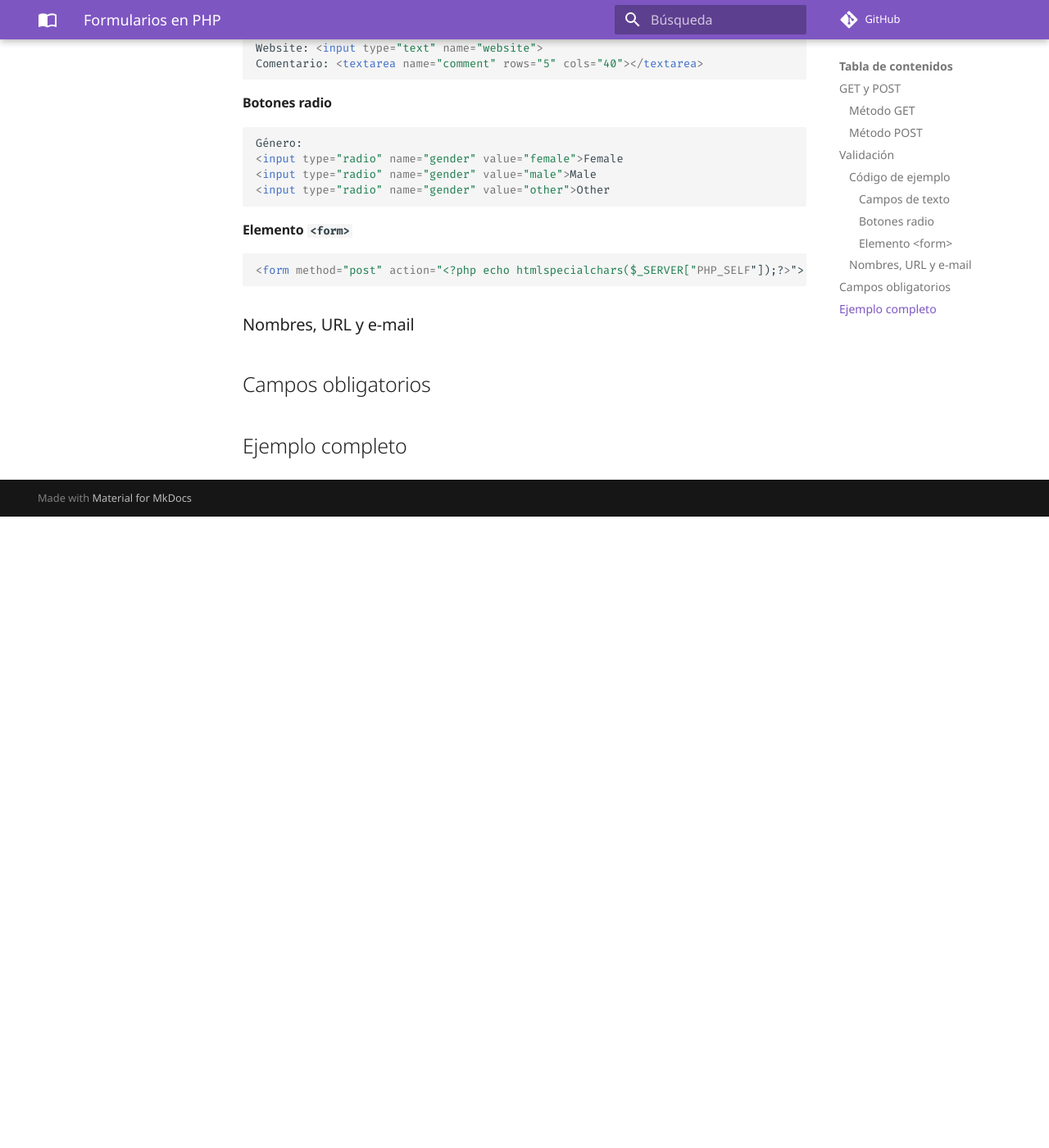
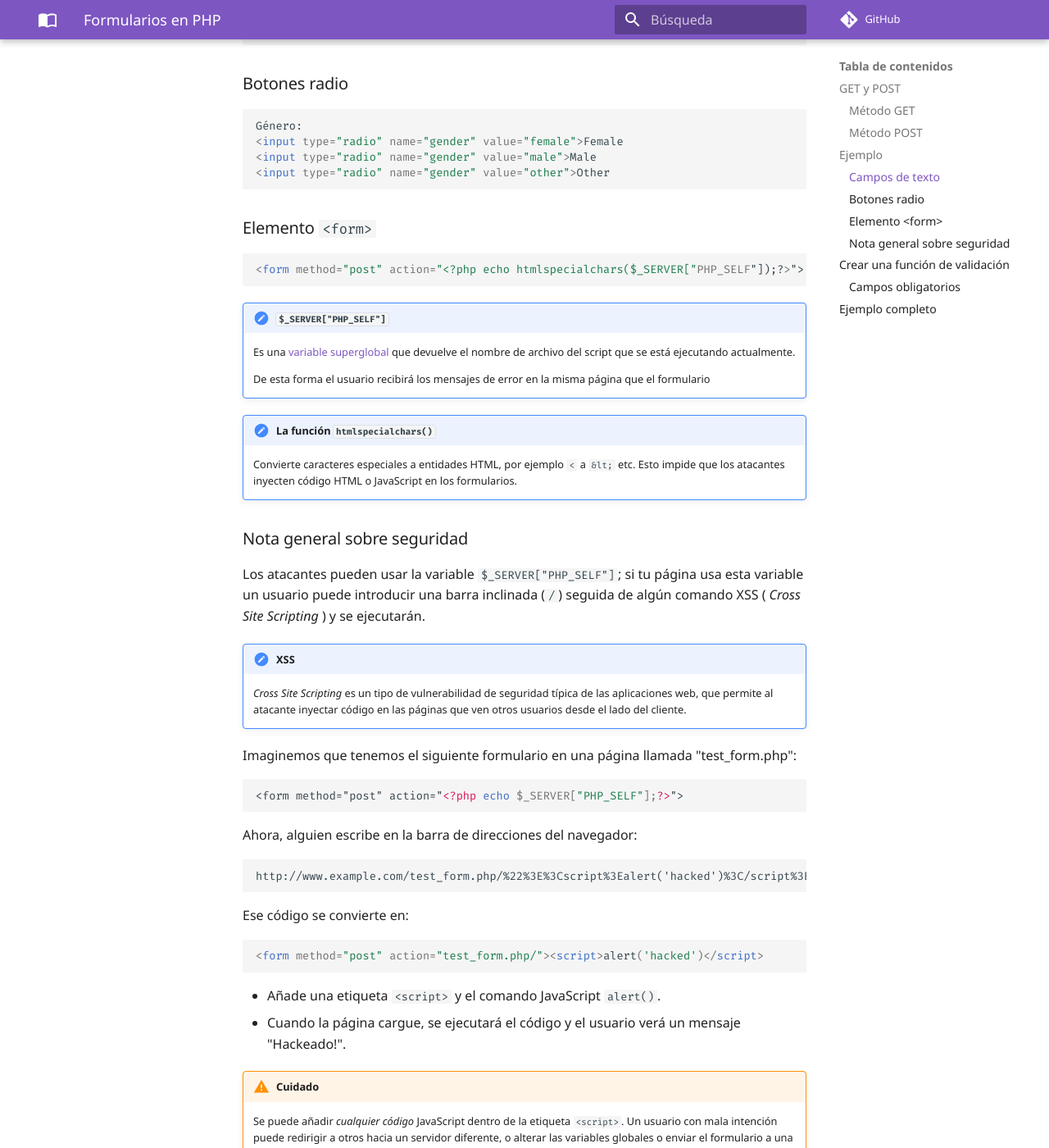
Before and after one commit to jaimeranchal/ohdaw, an MkDocs documentation site: the page built from docs/Lenguajes/php/formularios.md, in a window 1280 px wide and 1400 px high, scrolled down 2248 px. Shown: the whole window at 82% size. Built offline with MkDocs 1.6.1 and Material for MkDocs 9.7.7, drawn with Linux system fonts in a browser that asks for light colours; comment, search, counter and statistics services are not loaded; before the commit the page ends 2878 px from its top, so only the background shows below that; some of the changed text lies outside the part shown.

Commit message:
Notes update

````diff
--- a/docs/Lenguajes/php/formularios.md
+++ b/docs/Lenguajes/php/formularios.md
@@ -56,7 +56,7 @@ Ambos métodos crean _array_ de tipo _clave-valor_:
 !!! note "Siempre usa POST"
     Si puedes, usa siempre el método POST
 
-## Validación
+## Ejemplo
 
 Vamos a crear un formulario con las siguientes reglas:
 
@@ -81,7 +79,7 @@ Website: <input type="text" name="website">
 Comentario: <textarea name="comment" rows="5" cols="40"></textarea>
 ```
 
-#### Botones radio
+### Botones radio
 
 ```html
 Género:
@@ -90,15 +88,89 @@ Género:
 <input type="radio" name="gender" value="other">Other
 ```
 
-#### Elemento `<form>`
+### Elemento `<form>`
 
 ```html
 <form method="post" action="<?php echo htmlspecialchars($_SERVER["PHP_SELF"]);?>">
 ```
 
+!!! note "`$_SERVER["PHP_SELF"]`"
+    Es una [variable superglobal](./tutorial.md#superglobales) que devuelve el nombre de archivo del script que se está ejecutando actualmente.
 
-### Nombres, URL y e-mail
+    De esta forma el usuario recibirá los mensajes de error en la misma página que el formulario
 
-## Campos obligatorios
+!!! note "La función `htmlspecialchars()`"
+    Convierte caracteres especiales a entidades HTML, por ejemplo `<` a `&lt;` etc. Esto impide que los atacantes inyecten código HTML o JavaScript en los formularios.
+
+### Nota general sobre seguridad
+
+Los atacantes pueden usar la variable `$_SERVER["PHP_SELF"]`; si tu página usa esta variable un usuario puede introducir una barra inclinada (`/`) seguida de algún comando XSS ( _Cross Site Scripting_ ) y se ejecutarán.
+
+!!! note "XSS"
+    _Cross Site Scripting_ es un tipo de vulnerabilidad de seguridad típica de las aplicaciones web, que permite al atacante inyectar código en las páginas que ven otros usuarios desde el lado del cliente.
+
+Imaginemos que tenemos el siguiente formulario en una página llamada "test_form.php":
+
+```php
+<form method="post" action="<?php echo $_SERVER["PHP_SELF"];?>">
+```
+
+Ahora, alguien escribe en la barra de direcciones del navegador:
+
+```
+http://www.example.com/test_form.php/%22%3E%3Cscript%3Ealert('hacked')%3C/script%3E
+```
+
+Ese código se convierte en:
+
+```html
+<form method="post" action="test_form.php/"><script>alert('hacked')</script>
+```
+
+- Añade una etiqueta `<script>` y el comando JavaScript `alert()`.
+- Cuando la página cargue, se ejecutará el código y el usuario verá un mensaje "Hackeado!".
+
+!!! warning "Cuidado"
+    Se puede añadir _cualquier código_ JavaScript dentro de la etiqueta `<script>`. Un usuario con mala intención puede redirigir a otros hacia un servidor diferente, o alterar las variables globales o enviar el formulario a una dirección distinta (y robarnos los datos).
+
+Evita este tipo de ataques usando la **función `htmlspecialchars()`**. Con ella, el código insertado en el ejemplo anterior se convierte en:
+
+```html
+<form method="post" action="test_form.php/&quot;&gt;&lt;script&gt;alert('hacked')&lt;/script&gt;">
+<!-- Y todo sigue funcionando como debería -->
+```
+
+## Crear una función de validación
+
+1. Pasar las variables a través de la función `htmlspecialchars()`
+2. Eliminar caracteres innecesarios (espacios de sobra, tabulaciones, saltos de línea) con la función `trim()`
+3. Eliminar las barras inclinadas a la izquierda (`\`) con la función `stripslashes()`
+4. Escribir una **función** que haga _todo lo anterior_
+
+```php
+<?php
+// define variables y les asigna un valor vacío
+$name = $email = $gender = $comment = $website = "";
+
+// Comprobamos que se ha enviado el formulario
+if ($_SERVER["REQUEST_METHOD"] == "POST") { //si el método es POST, se ha enviado
+// los siguientes campos son OPCIONALES
+  $name = test_input($_POST["name"]);
+  $email = test_input($_POST["email"]);
+  $website = test_input($_POST["website"]);
+  $comment = test_input($_POST["comment"]);
+  $gender = test_input($_POST["gender"]);
+}
+
+function test_input($data) {
+  $data = trim($data);
+  $data = stripslashes($data);
+  $data = htmlspecialchars($data);
+  return $data;
+}
+?>
+```
+
+### Campos obligatorios
 
 ## Ejemplo completo
--- a/mkdocs.yml
+++ b/mkdocs.yml
@@ -79,6 +79,8 @@ theme:
         primary: deep purple
         accent: indigo
 markdown_extensions:
+    - toc:
+        permalink: True
     - admonition
     - def_list
     - pymdownx.details
````
Also changed, not shown: other parts of docs/Lenguajes/php/formularios.md (+1 -3 lines), docs/Lenguajes/php/tutorial.md (+2 -8 lines).
